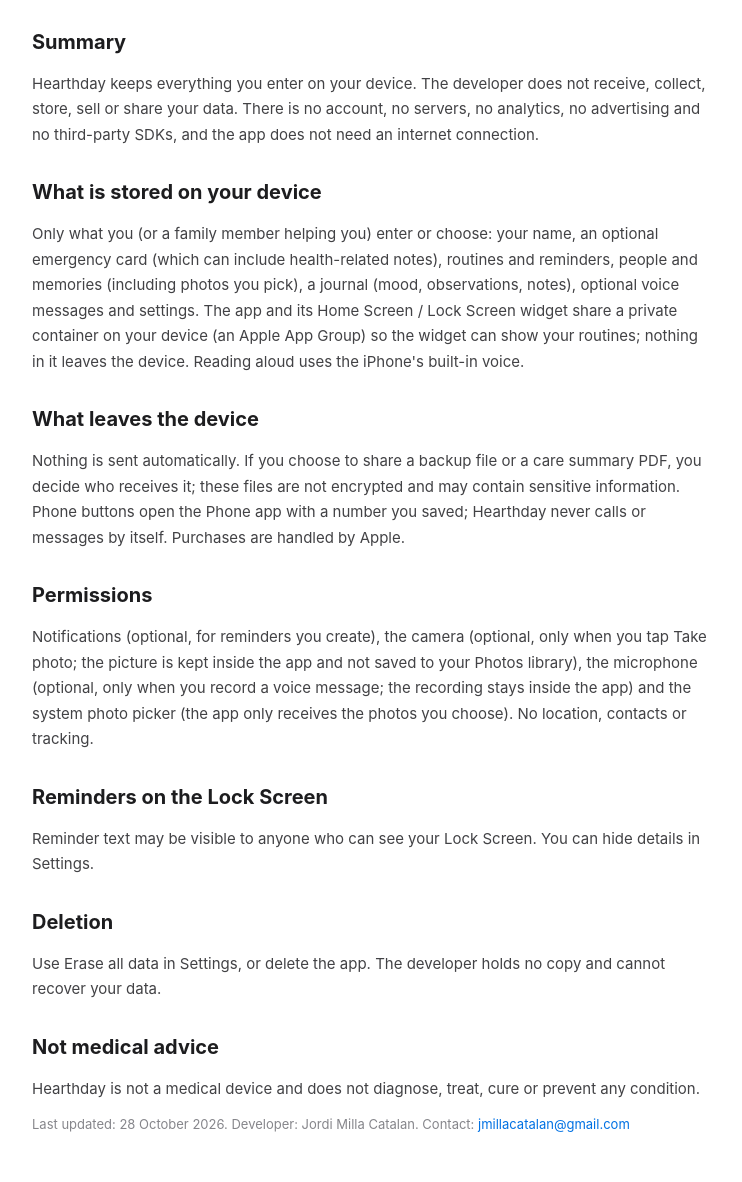
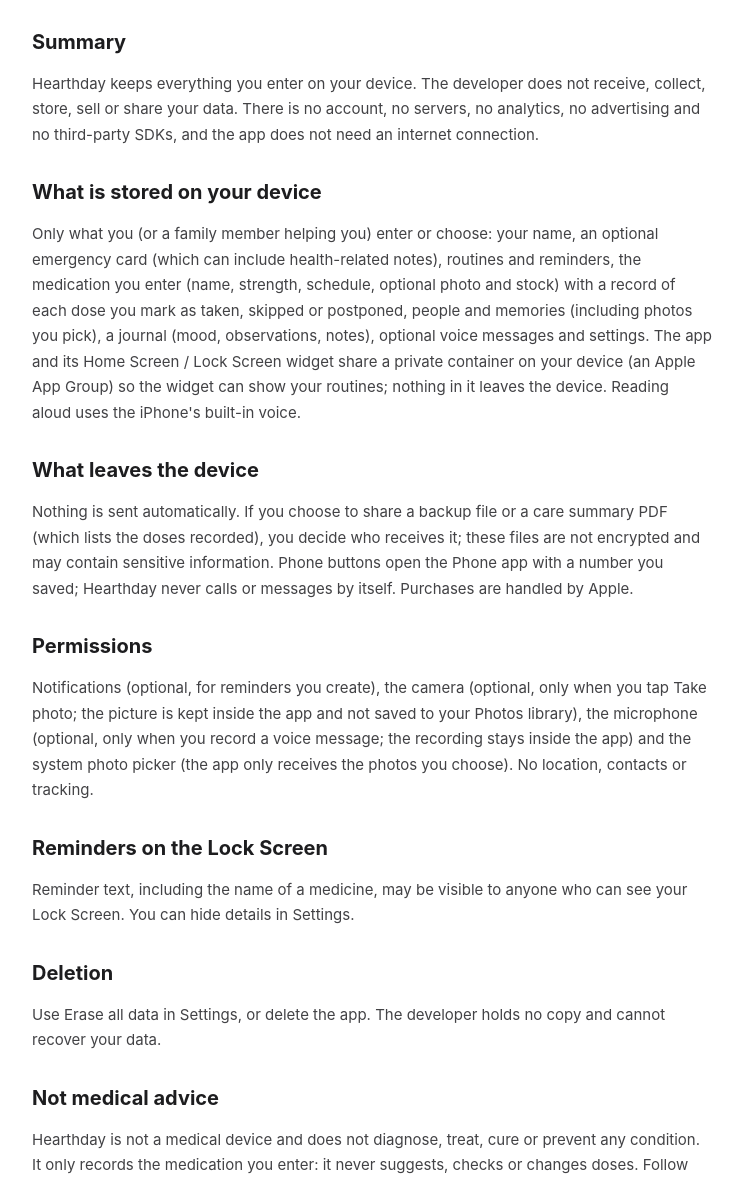
Before and after one commit to jordimilla/legal, a plain HTML site: page hearthday/privacy-policy.html in a window 1280 px wide. Shown: the part 115-1297 px from the top of the page, without its empty margins (268-1010 px from the left). Drawn offline with Linux system fonts and the light colour scheme.

Commit message:
Hearthday: privacy policy and terms now cover medication tracking

```diff
--- a/hearthday/privacy-policy.html
+++ b/hearthday/privacy-policy.html
@@ -21,12 +21,12 @@
     <div class="container">
 
 <h1>Privacy Policy</h1><h2>Summary</h2><p>Hearthday keeps everything you enter on your device. The developer does not receive, collect, store, sell or share your data. There is no account, no servers, no analytics, no advertising and no third-party SDKs, and the app does not need an internet connection.</p>
-<h2>What is stored on your device</h2><p>Only what you (or a family member helping you) enter or choose: your name, an optional emergency card (which can include health-related notes), routines and reminders, people and memories (including photos you pick), a journal (mood, observations, notes), optional voice messages and settings. The app and its Home Screen / Lock Screen widget share a private container on your device (an Apple App Group) so the widget can show your routines; nothing in it leaves the device. Reading aloud uses the iPhone's built-in voice.</p>
-<h2>What leaves the device</h2><p>Nothing is sent automatically. If you choose to share a backup file or a care summary PDF, you decide who receives it; these files are not encrypted and may contain sensitive information. Phone buttons open the Phone app with a number you saved; Hearthday never calls or messages by itself. Purchases are handled by Apple.</p>
+<h2>What is stored on your device</h2><p>Only what you (or a family member helping you) enter or choose: your name, an optional emergency card (which can include health-related notes), routines and reminders, the medication you enter (name, strength, schedule, optional photo and stock) with a record of each dose you mark as taken, skipped or postponed, people and memories (including photos you pick), a journal (mood, observations, notes), optional voice messages and settings. The app and its Home Screen / Lock Screen widget share a private container on your device (an Apple App Group) so the widget can show your routines; nothing in it leaves the device. Reading aloud uses the iPhone's built-in voice.</p>
+<h2>What leaves the device</h2><p>Nothing is sent automatically. If you choose to share a backup file or a care summary PDF (which lists the doses recorded), you decide who receives it; these files are not encrypted and may contain sensitive information. Phone buttons open the Phone app with a number you saved; Hearthday never calls or messages by itself. Purchases are handled by Apple.</p>
 <h2>Permissions</h2><p>Notifications (optional, for reminders you create), the camera (optional, only when you tap Take photo; the picture is kept inside the app and not saved to your Photos library), the microphone (optional, only when you record a voice message; the recording stays inside the app)  and the system photo picker (the app only receives the photos you choose). No location, contacts or tracking.</p>
-<h2>Reminders on the Lock Screen</h2><p>Reminder text may be visible to anyone who can see your Lock Screen. You can hide details in Settings.</p>
+<h2>Reminders on the Lock Screen</h2><p>Reminder text, including the name of a medicine, may be visible to anyone who can see your Lock Screen. You can hide details in Settings.</p>
 <h2>Deletion</h2><p>Use Erase all data in Settings, or delete the app. The developer holds no copy and cannot recover your data.</p>
-<h2>Not medical advice</h2><p>Hearthday is not a medical device and does not diagnose, treat, cure or prevent any condition.</p><p class="date">Last updated: 28 October 2026. Developer: Jordi Milla Catalan. Contact: <a href="mailto:jmillacatalan@gmail.com">jmillacatalan@gmail.com</a></p>
+<h2>Not medical advice</h2><p>Hearthday is not a medical device and does not diagnose, treat, cure or prevent any condition. It only records the medication you enter: it never suggests, checks or changes doses. Follow your doctor's instructions.</p><p class="date">Last updated: 21 November 2026. Developer: Jordi Milla Catalan. Contact: <a href="mailto:jmillacatalan@gmail.com">jmillacatalan@gmail.com</a></p>
     </div>
 </body>
 </html>
```
Also changed, not shown: hearthday/terms-of-use.html (+2 -2 lines).
